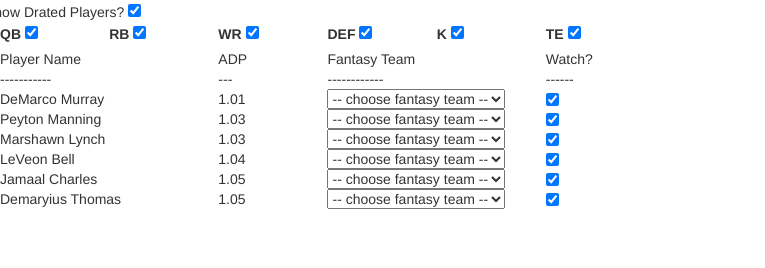
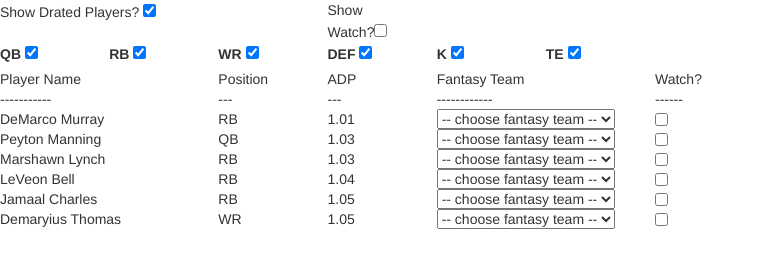
Before and after one commit to sirmosca/DraftBuddyWeb, a plain HTML site: page src/client/index.html in a window 1280 px wide. Shown: the whole page, without its empty margins (0-765 px from the left). Drawn offline with nearby package versions, Linux system fonts and the light colour scheme.

Commit message:
got drafted, watch and position filters working together

```diff
--- a/src/client/index.html
+++ b/src/client/index.html
@@ -9,7 +9,10 @@
 	<body>
 		<div ng-controller="playerCtrl as ctrl">
 			<div class="row">
-				Show Drated Players? <input type="checkbox" ng-model="ctrl.showDrafted">
+				<span class="col-md-3">Show Drated Players? <input type="checkbox" ng-model="ctrl.showDrafted"></span>
+				<span class="col-md-1">Show Watch?<input type="checkbox" ng-model="ctrl.showWatch"></span>
+			</div>
+			<div class="row">
 				<div ng-repeat="position in ctrl.positions">
 					<label class="col-md-1">
 						<span ng-bind="position"></span>
@@ -19,6 +22,7 @@
 			</div>
 			<div class="row">
 				<span class="col-md-2">Player Name</span>
+				<span class="col-md-1">Position</span>
 				<span class="col-md-1">ADP</span>
 				<span class="col-md-2">Fantasy Team</span>
 				<span class="col-md-1">Watch?</span>
@@ -26,12 +30,13 @@
 			<div class="row">
 				<span class="col-md-2">-----------</span>
 				<span class="col-md-1">---</span>
+				<span class="col-md-1">---</span>
 				<span class="col-md-2">------------</span>
 				<span class="col-md-1">------</span>
 			</div>
-			<div ng-repeat="player in ctrl.players" ng-show="ctrl.shouldShowDraftedPlayer(player)"
-				ng-class="{'player-drafted': player.drafted}" class="row">
+			<div ng-repeat="player in ctrl.players" ng-show="ctrl.shouldShowDraftedPlayer(player)" ng-class="{'player-drafted': player.drafted}" class="row">
 				<span class="col-md-2" ng-bind="player.Name"></span>
+				<span class="col-md-1" ng-bind="player.Position"></span>
 				<span class="col-md-1" ng-bind="player.ADP"></span>
 				<div class="col-md-2" class="nullable">
 	        		<select ng-model="fantasyTeam" ng-options="team.name for team in ctrl.teams" ng-change="ctrl.draft(fantasyTeam, player)">
--- a/src/client/js/draftbuddy-app.js
+++ b/src/client/js/draftbuddy-app.js
@@ -2,6 +2,7 @@ var app = angular.module('draftbuddy', []);
 
 function PlayerController(playerService) {
 	this.showDrafted = true;
+	this.showWatch = false;
 	this.shouldShow = true;
 	this.showQBOption = false;
 	this.positions = ['QB', 'RB', 'WR', 'DEF', 'K', 'TE'];
@@ -18,6 +19,7 @@ function PlayerController(playerService) {
 
 angular.extend(PlayerController.prototype, {
 	draft: function(fantasyTeam, player) {
+		console.log(this.teams);
 		for (var i=0; i < this.teams.length; i++) {
 			var team = this.teams[i];
 			team.players = team.players.filter(function(teamPlayer) {
@@ -35,7 +37,16 @@ angular.extend(PlayerController.prototype, {
 	},
 
 	shouldShowDraftedPlayer: function(player) {
-		return (this.showDrafted == player.drafted || !player.drafted) && player.shouldShow;
+		var showDrafted = (player.drafted === this.showDrafted || !player.drafted);
+		console.log(player.Name + " 1---> " + showDrafted);
+
+		var showWatch = (player.Watch === this.showWatch) || player.Watch;
+		console.log(player.Name + " 2---> " + showWatch);
+
+		var viewingPosition = this.selectedPositions.indexOf(player.Position) > -1;
+		console.log(player.Name + " 3---> " + viewingPosition);
+
+		return (showDrafted && showWatch && viewingPosition);
 	},
 
 	contains: function(items, searchItem) {
@@ -81,12 +92,12 @@ app.factory("playerService", function($http, $q) {
 		//});
 
 		var data = [
-			{'Rank': 1, 'ADP': 1.01, 'Overall': 1.2, 'Name': "DeMarco Murray", 'Position': "RB", 'Team': "DAL", 'Times Drafted': 84, 'Bye': 11, 'Watch': true, 'drafted': false, 'shouldShow': true},
-			{'Rank': 2, 'ADP': 1.03, 'Overall': 2.7, 'Name': "Peyton Manning", 'Position': "QB", 'Team': "DEN", 'Times Drafted': 41, 'Bye': 4, 'Watch': true, 'drafted': false, 'shouldShow': true},
-			{'Rank': 3, 'ADP': 1.03, 'Overall': 3.4, 'Name': "Marshawn Lynch", 'Position': "RB", 'Team': "SEA", 'Times Drafted': 19, 'Bye': 4, 'Watch': true, 'drafted': false, 'shouldShow': true},
-			{'Rank': 4, 'ADP': 1.04, 'Overall': 4.1, 'Name': "LeVeon Bell", 'Position': "RB", 'Team': "PIT", 'Times Drafted': 65, 'Bye': 12, 'Watch': true, 'drafted': false, 'shouldShow': true},
-			{'Rank': 5, 'ADP': 1.05, 'Overall': 4.9, 'Name': "Jamaal Charles", 'Position': "RB", 'Team': "KC", 'Times Drafted': 67, 'Bye': 6, 'Watch': true, 'drafted': false, 'shouldShow': true},
-			{'Rank': 6, 'ADP': 1.05, 'Overall': 5.1, 'Name': "Demaryius Thomas", 'Position': "WR", 'Team': "DEN", 'Times Drafted': 54, 'Bye': 4, 'Watch': true, 'drafted': false, 'shouldShow': true},
+			{'Rank': 1, 'ADP': 1.01, 'Overall': 1.2, 'Name': "DeMarco Murray", 'Position': "RB", 'Team': "DAL", 'Times Drafted': 84, 'Bye': 11, 'Watch': false, 'drafted': false, 'shouldShow': true},
+			{'Rank': 2, 'ADP': 1.03, 'Overall': 2.7, 'Name': "Peyton Manning", 'Position': "QB", 'Team': "DEN", 'Times Drafted': 41, 'Bye': 4, 'Watch': false, 'drafted': false, 'shouldShow': true},
+			{'Rank': 3, 'ADP': 1.03, 'Overall': 3.4, 'Name': "Marshawn Lynch", 'Position': "RB", 'Team': "SEA", 'Times Drafted': 19, 'Bye': 4, 'Watch': false, 'drafted': false, 'shouldShow': true},
+			{'Rank': 4, 'ADP': 1.04, 'Overall': 4.1, 'Name': "LeVeon Bell", 'Position': "RB", 'Team': "PIT", 'Times Drafted': 65, 'Bye': 12, 'Watch': false, 'drafted': false, 'shouldShow': true},
+			{'Rank': 5, 'ADP': 1.05, 'Overall': 4.9, 'Name': "Jamaal Charles", 'Position': "RB", 'Team': "KC", 'Times Drafted': 67, 'Bye': 6, 'Watch': false, 'drafted': false, 'shouldShow': true},
+			{'Rank': 6, 'ADP': 1.05, 'Overall': 5.1, 'Name': "Demaryius Thomas", 'Position': "WR", 'Team': "DEN", 'Times Drafted': 54, 'Bye': 4, 'Watch': false, 'drafted': false, 'shouldShow': true},
 		];
 		return data;
 		//return (request.then(handleSuccess, handleError));
```
